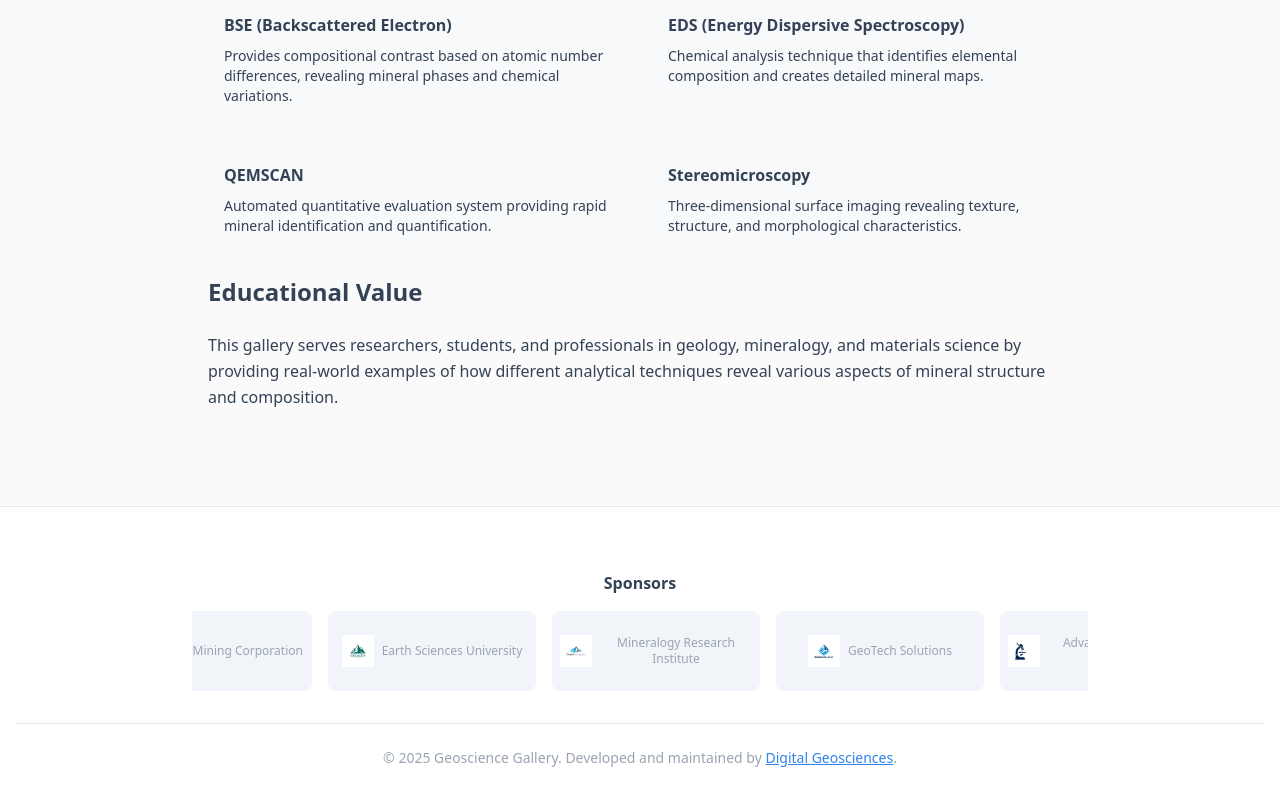
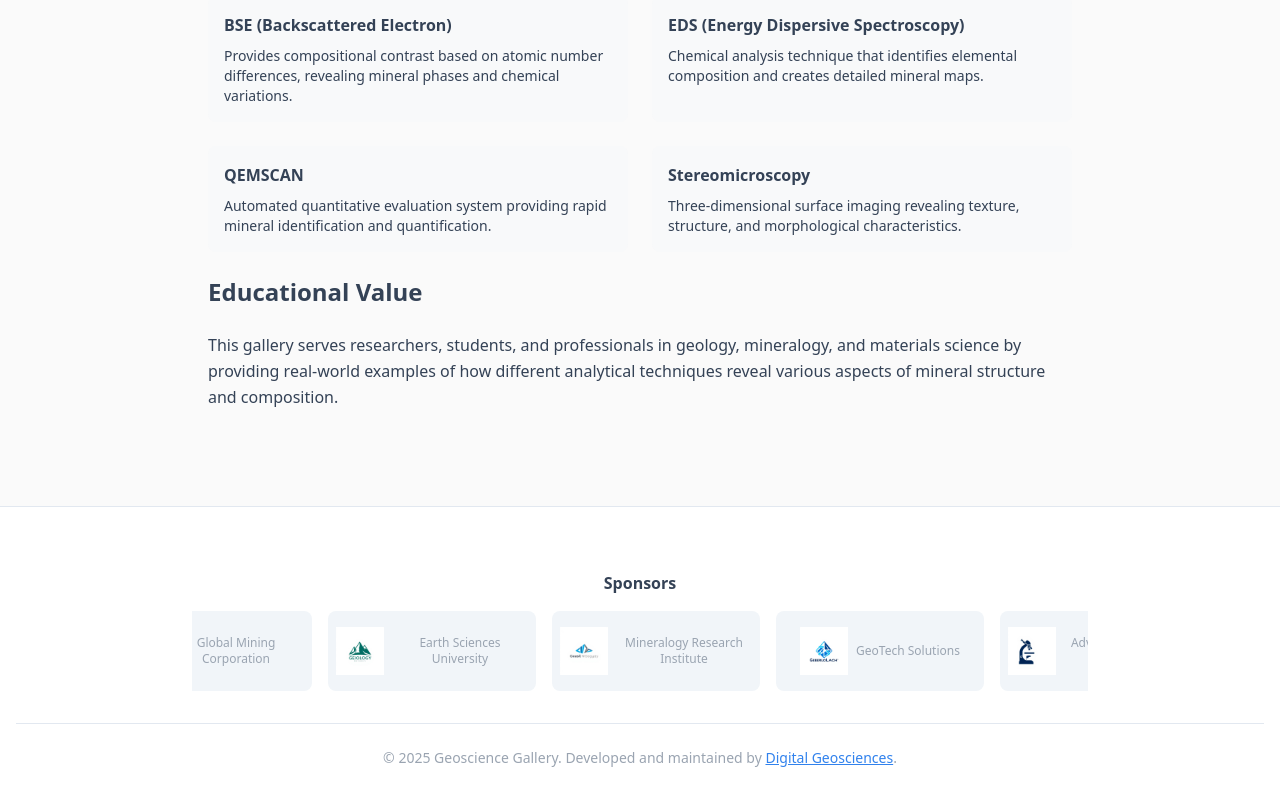
Before and after one commit to geoarabiahub/gallery, a React (Vite) app: page /about in a window 1280 px wide. Shown: the part 449-1249 px from the top of the page. Built offline with nearby package versions, Linux system fonts and the light colour scheme; the HTML template or start-up script is replaced by a standard one.

Commit message:
Enlarge sponsor logos

```diff
--- a/src/components/Footer.tsx
+++ b/src/components/Footer.tsx
@@ -45,7 +45,7 @@ const Footer = () => {
                             <img
                               src={partner.logo}
                               alt={partner.name}
-                              className="max-h-8 max-w-[40px] object-contain flex-shrink-0"
+                              className="max-h-12 max-w-[60px] object-contain flex-shrink-0"
                             />
                           )}
                           <span className="text-xs text-muted-foreground font-medium text-center">
```
